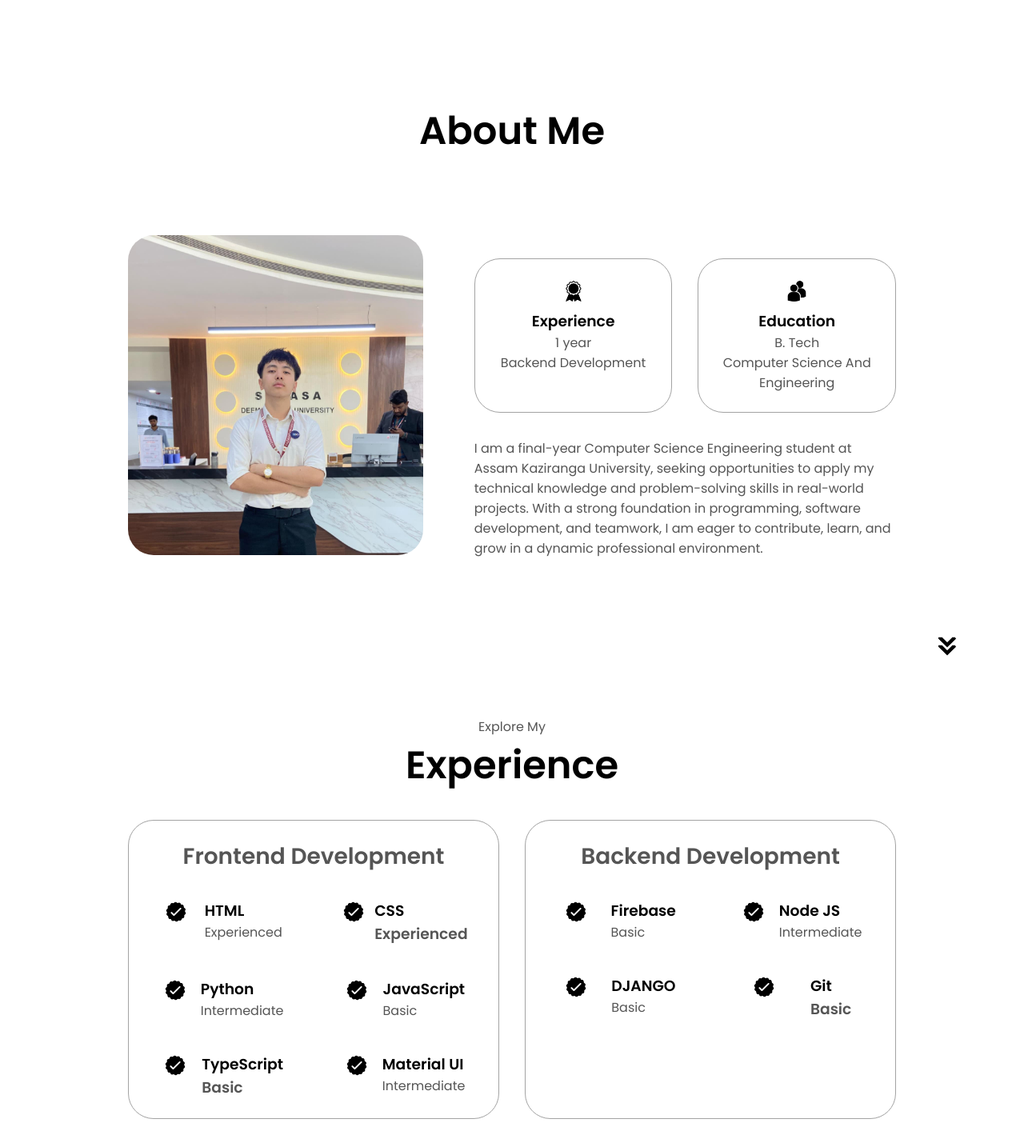
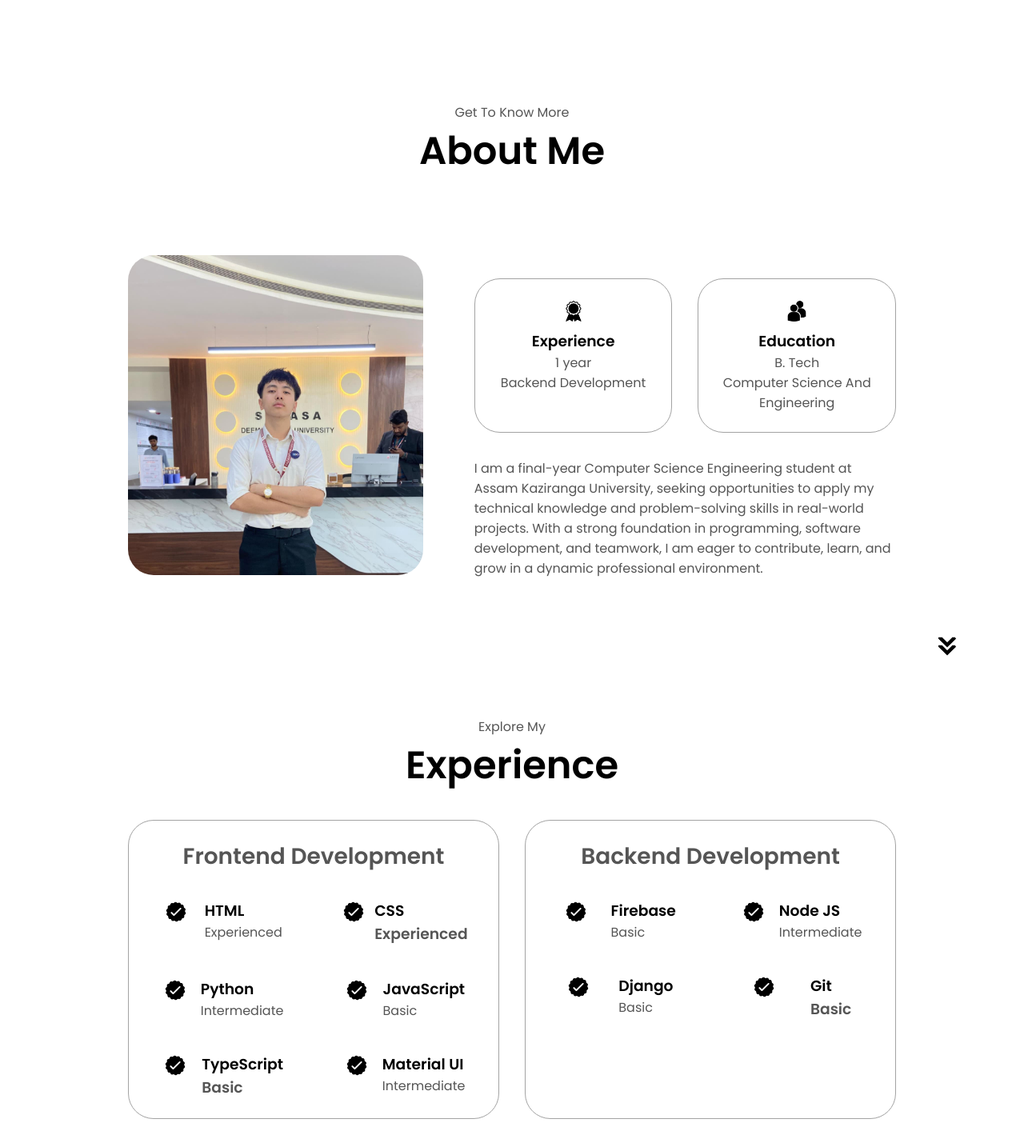
Before and after one commit to NeikosaLothu/html-css-js-portfolio, a plain HTML site: page index.html in a window 1280 px wide. Shown: the part 800-2234 px from the top of the page at 80% size. Drawn offline with Linux system fonts and the light colour scheme.

Commit message:
Update index.html

```diff
--- a/index.html
+++ b/index.html
@@ -72,7 +72,7 @@
         />
     </section>
     <section id="about">
-    <p class="section__text__p1"></p>
+    <p class="section__text__p1">Get To Know More</p>
     <h1 class="title">About Me</h1>
     <div class="section-container">
         <div class="section__pic-container">
@@ -228,7 +228,7 @@
                     class="icon"
                 />
                 <div>
-                    <h3> DJANGO</h3>
+                    <h3>Django</h3>
                     <p>Basic</p>
                 </div>
                 </article>
```
